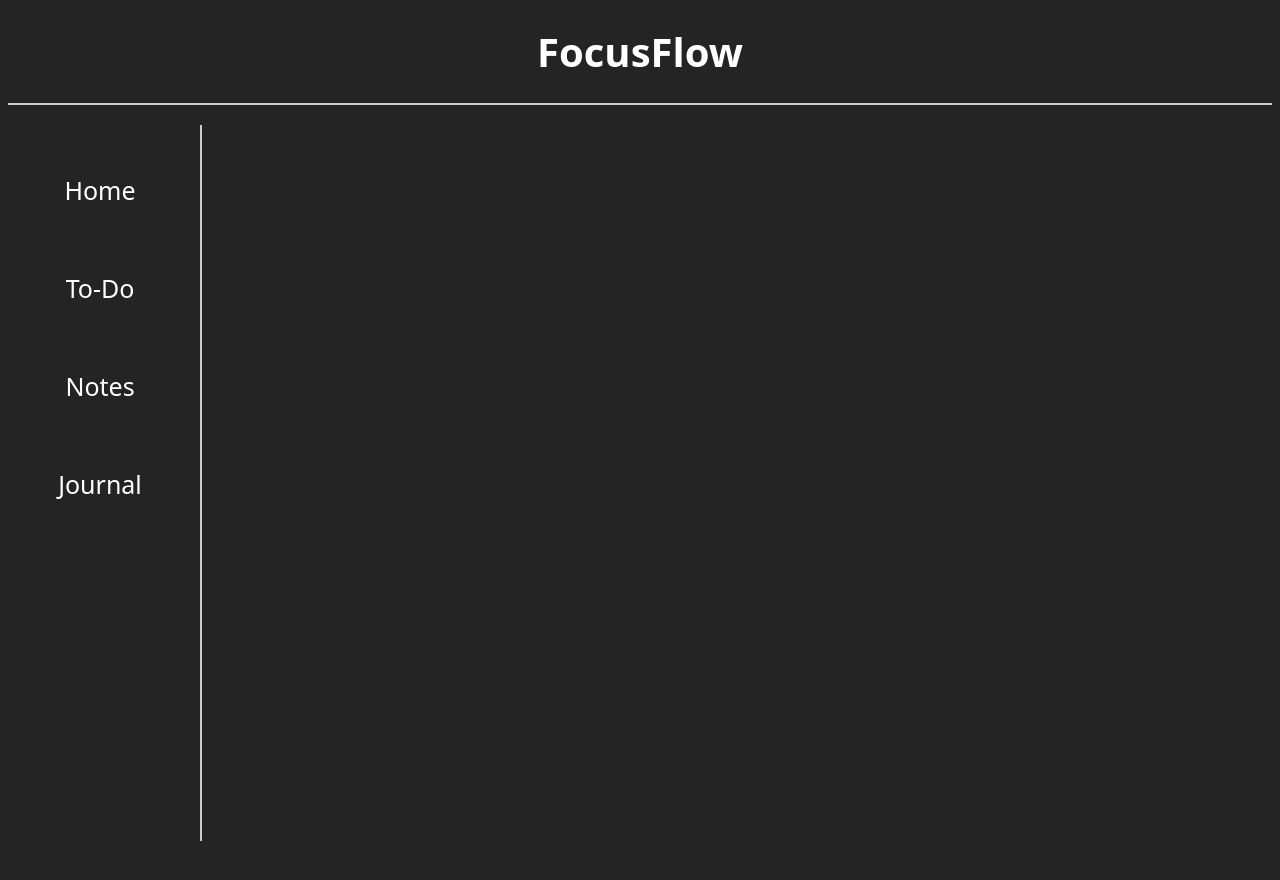
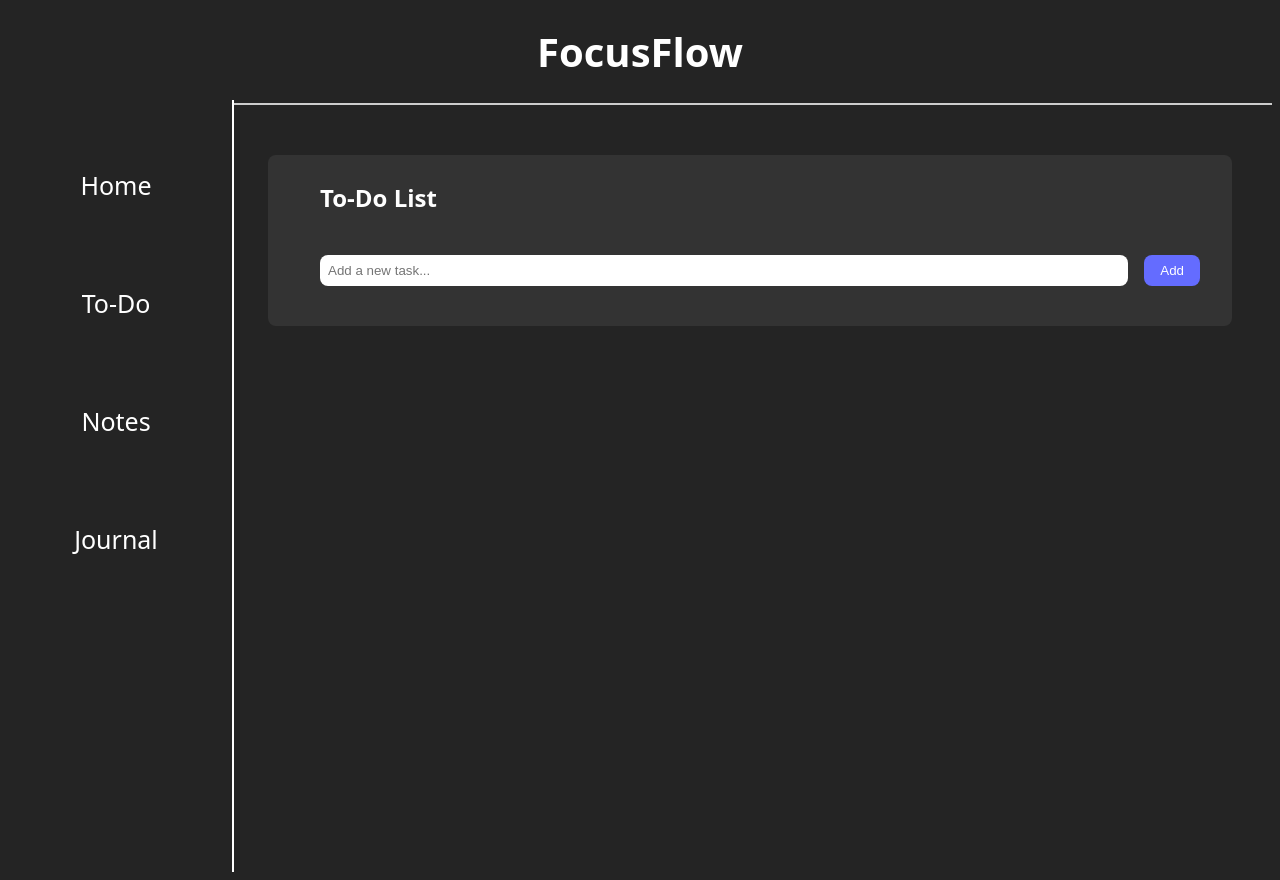
Before and after one commit to divyjain05/FocusFLow, a React (Vite) app: page /todo in a window 1280 px wide. Shown: the top 880 px of the page. Before the commit the page ends 841 px from the top, so only its background shows below. Built offline with nearby package versions, Linux system fonts and the light colour scheme.

Commit message:
ToDo Page is created

```diff
--- a/src/components/Sidebar.css
+++ b/src/components/Sidebar.css
@@ -1,30 +1,29 @@
-.side-navbar {
-    margin-top: 20px;
-    font-family: system-ui, Avenir, Helvetica, Arial, sans-serif;
+.sidebar {
+  position: fixed;
   font-size: 25px;
-    position: absolute;
   text-align: center;
+  top: 100px; /* height left from top to be under Navbar */
   left: 0;
   width: 200px;
-    height: calc(100vh - 100px);
+  height: calc(100% - 60px);
   background-color: #242424;
-    color: white;
-    padding-top: 1rem;
-    border-right: 2px solid #ccc;
+  padding: 1rem;
+  border-right: 2px solid white;
+  font-family: system-ui, Avenir, Helvetica, Arial, sans-serif;
 }
 
-  .side-navbar ul {
-    list-style: none;
-    padding: 0;
-    margin: 0;
+.sidebar-item {
+  padding: 2rem;
+  margin-top: 20px;
+  margin-bottom: 0.5rem;
+  color: white;
+  cursor: pointer;
+  border-radius: 8px;
 }
 
-  .side-navbar li {
-    padding: 2rem;
-    cursor: pointer;
-    transition: background 0.2s;
-  }
-
-  .side-navbar li:hover {
+.sidebar-item:hover {
   background-color: #333;
 }
+/* .sidebar-item.active {
+  background-color: #333;
+} */
--- a/src/components/Sidebar.jsx
+++ b/src/components/Sidebar.jsx
@@ -1,17 +1,18 @@
-import React from 'react'
-import './Sidebar.css'
+import React from 'react';
+import { useNavigate } from 'react-router-dom';
+import './Sidebar.css';
 
 function Sidebar() {
+  const navigate = useNavigate();
+
   return (
-    <nav className = 'side-navbar'>
-        <ul>
-            <li>Home</li>
-            <li>To-Do</li>
-            <li>Notes</li>
-            <li>Journal</li>
-        </ul>
-    </nav>
-  )
+    <div className="sidebar">
+      <div className="sidebar-item" onClick={() => navigate('/')}>Home</div>
+      <div className="sidebar-item" onClick={() => navigate('/todo')}>To-Do</div>
+      <div className="sidebar-item" onClick={() => navigate('/notes')}>Notes</div>
+      <div className="sidebar-item" onClick={() => navigate('/journal')}>Journal</div>
+    </div>
+  );
 }
 
-export default Sidebar
+export default Sidebar;
--- a/src/pages/HomePage.css
+++ b/src/pages/HomePage.css
@@ -5,6 +5,7 @@
     display: flex;
     flex-direction: column;
     gap: 1.5rem;
+    background-color: #333;
   }
 
   .top-row {
--- a/src/pages/HomePage.jsx
+++ b/src/pages/HomePage.jsx
@@ -1,6 +1,6 @@
 import React from 'react';
 import { useNavigate } from 'react-router-dom';
-import Navbar from './../components/Navbar'
+
 import './HomePage.css'
 
 function HomePage(){
--- a/src/pages/TodoPage.css
+++ b/src/pages/TodoPage.css
@@ -1,5 +1,68 @@
-.page-content {
-    margin-left: 200px; /* Keep it same as Sidebar with which is 200px*/
-    padding: 1rem;
-    color: white;
-  }
+.todo-out{
+  margin-top: 50px;
+  margin-left: 260px;
+  margin-right: 40px;
+  padding-left: 0px;
+  border-radius: 8px;
+  background-color: #333;
+  margin-bottom: 100vh;
+  font-family: system-ui, Avenir, Helvetica, Arial, sans-serif;
+}
+.todo-page {
+  margin-left: 20px;
+  padding-top: 0.4rem;
+  padding-bottom: 1rem;
+  padding-left: 2rem;
+  padding-right: 2rem;
+  color: white;
+}
+h2{
+  padding-bottom: 1.3rem;
+}
+.todo-input {
+  display: flex;
+  gap: 1rem;
+  margin-bottom: 1.5rem;
+}
+.todo-input input {
+  flex: 1;
+  padding: 0.5rem;
+  border-radius: 8px;
+  border: none;
+}
+.todo-input button {
+  padding: 0.5rem 1rem;
+  background-color: #646cff;
+  border: none;
+  border-radius: 8px;
+  color: white;
+  cursor: pointer;
+}
+.todo-list {
+  list-style: none;
+  padding: 0;
+}
+.todo-list li {
+  display: flex;
+  align-items: center;
+  gap: 1rem;
+  padding: 0.75rem;
+  background-color: #333;
+  margin-bottom: 0.75rem;
+  border-radius: 8px;
+}
+.todo-list li.done span {
+  text-decoration: line-through;
+  color: gray;
+}
+.todo-list button {
+  margin-left: auto;
+  background: none;
+  border: none;
+  color: red;
+  font-size: 1rem;
+  cursor: pointer;
+}
+.todo-list button:hover{
+  transform: scale(1.3);
+}
--- a/src/pages/TodoPage.jsx
+++ b/src/pages/TodoPage.jsx
@@ -1,11 +1,51 @@
-import React from 'react'
+import React, { useState } from 'react';
+import './TodoPage.css';
 
 function TodoPage() {
+  const [tasks, setTasks] = useState([]);
+  const [input, setInput] = useState('');
+
+  const addTask = () => {
+    if (input.trim() === '') return;
+    setTasks([...tasks, { text: input, done: false }]);
+    setInput('');
+  };
+
+  const toggleDone = (index) => {
+    const newTasks = [...tasks];
+    newTasks[index].done = !newTasks[index].done;
+    setTasks(newTasks);
+  };
+
+  const deleteTask = (index) => {
+    setTasks(tasks.filter((_, i) => i !== index));
+  };
+
   return (
-    <div className ='page-content'>
-        <h2>To-Do List</h2>
+    <div className = 'todo-out'>
+    <div className="todo-page">
+      <h2>To-Do List</h2>
+      <div className="todo-input">
+        <input
+          type="text"
+          placeholder="Add a new task..."
+          value={input}
+          onChange={(e) => setInput(e.target.value)}
+        />
+        <button onClick={addTask}>Add</button>
+      </div>
+      <ul className="todo-list">
+        {tasks.map((task, index) => (
+          <li key={index} className={task.done ? 'done' : ''}>
+            <input type="checkbox" onChange={() => toggleDone(index)} checked={task.done} />
+            <span>{task.text}</span>
+            <button onClick={() => deleteTask(index)}>🗑️</button>
+          </li>
+        ))}
+      </ul>
     </div>
-  )
+    </div>
+  );
 }
 
-export default TodoPage
+export default TodoPage;
```
Lines whose indentation alone changed are shown as unchanged.
